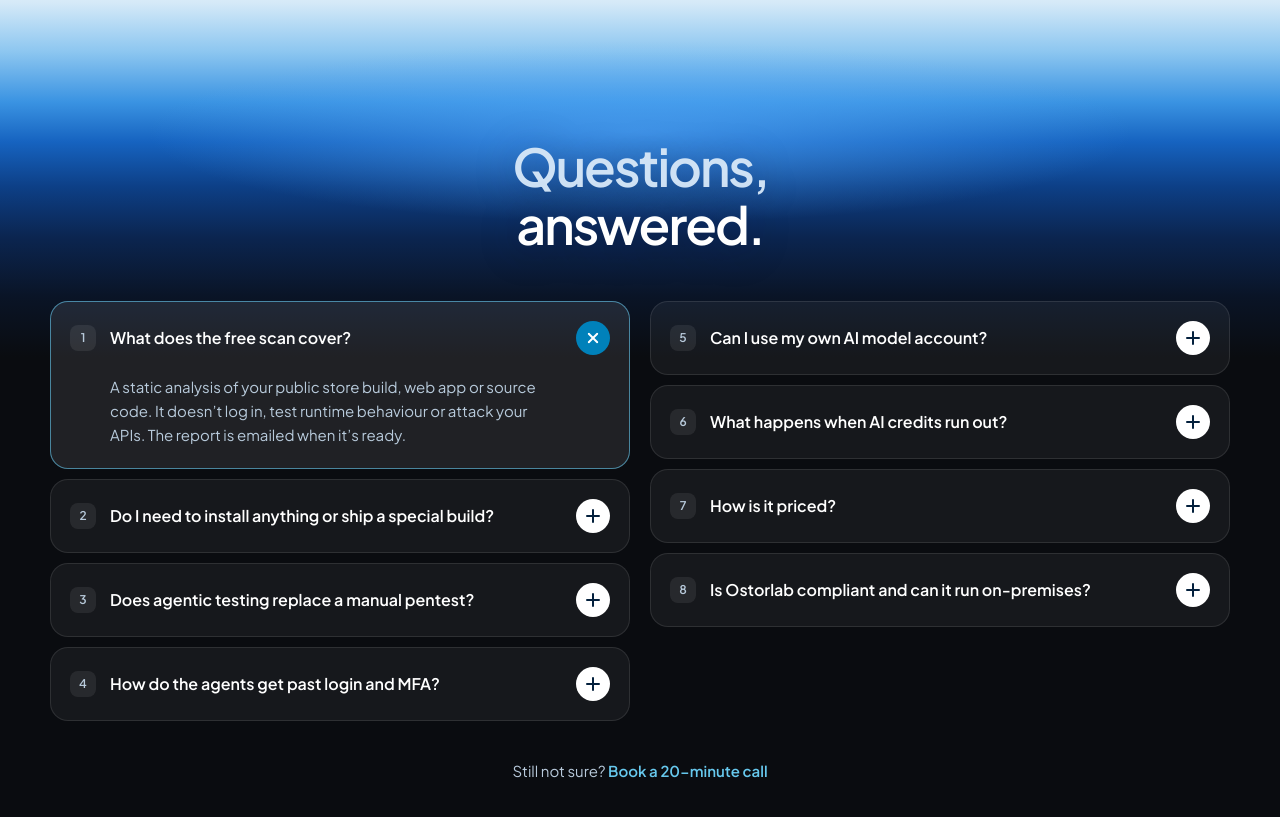
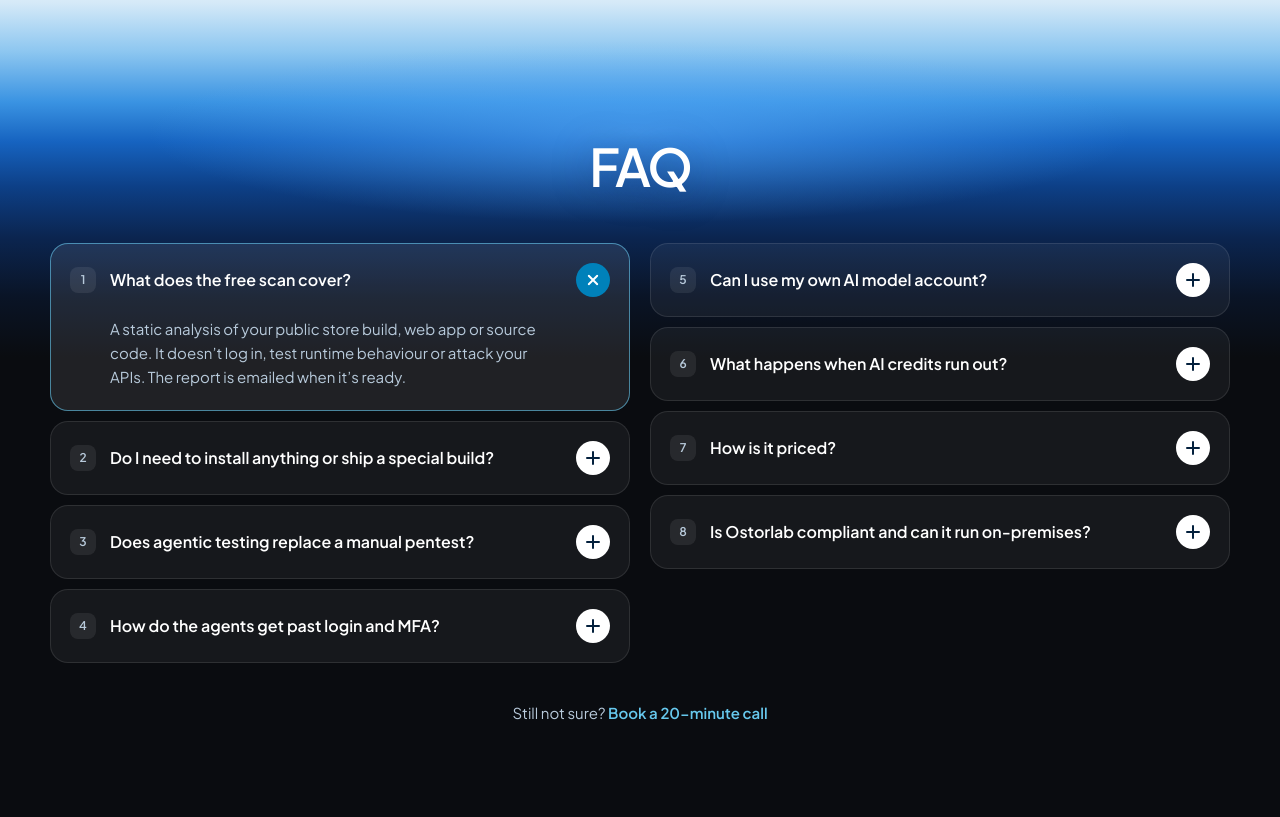
Before and after one commit to moha-elh/OstorlabRedesign, a Next.js app: page / in a window 1280 px wide. Shown: the part 7400-8217 px from the top of the page. Built offline with nearby package versions, Linux system fonts and the light colour scheme.

Commit message:
feat(faq): rename heading to FAQ

```diff
--- a/components/Faq.tsx
+++ b/components/Faq.tsx
@@ -42,7 +42,7 @@ export default function Faq() {
 
   return (
     <section className={s.section}>
-      <h2 className={`h2 h2-sky reveal ${s.rel}`}><span>Questions,</span><br />answered.</h2>
+      <h2 className={`h2 h2-sky reveal ${s.rel}`}>FAQ</h2>
 
       <div className={s.grid}>
         <div className={`${s.col} reveal`}>{[0, 1, 2, 3].map(item)}</div>
```
